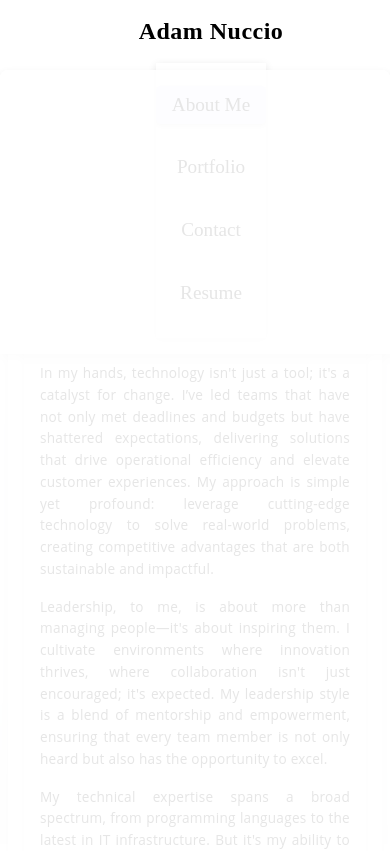
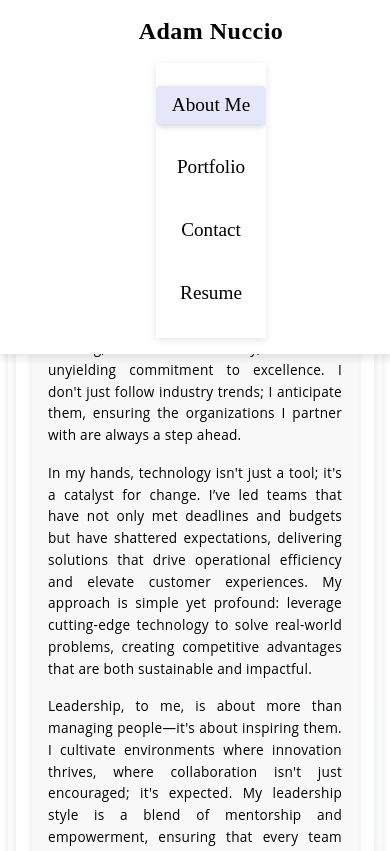
Before and after one commit to yahm0/AMN-REACT.JS-Portfolio, a React (Create React App) app: page / in a window 390 px wide. Shown: the top 851 px of the page. Built offline with nearby package versions, Linux system fonts and the light colour scheme.

Commit message:
added responsive design.

```diff
--- a/src/styles/App.css
+++ b/src/styles/App.css
@@ -21,12 +21,10 @@
   background-repeat: no-repeat;
   width: 100%;
   height: 100%;
-  position: fixed;
-  top: 0;
-  left: 0;
-  z-index: -1;
-  /* Ensure the background stays fixed behind content */
+  display: flex;
+  flex-direction: column;
 }
+
 
 /* Main Content Area */
 main {
```
